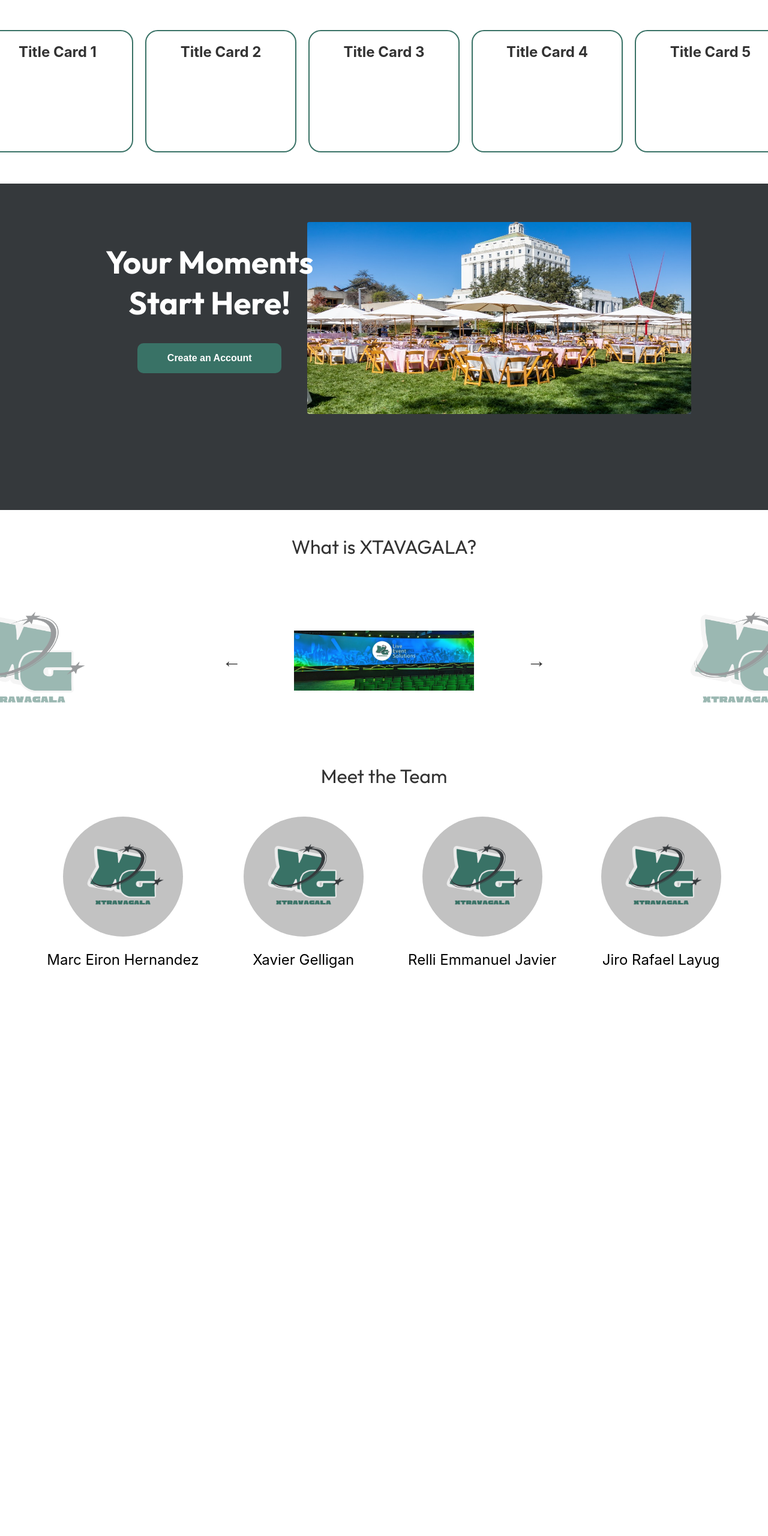
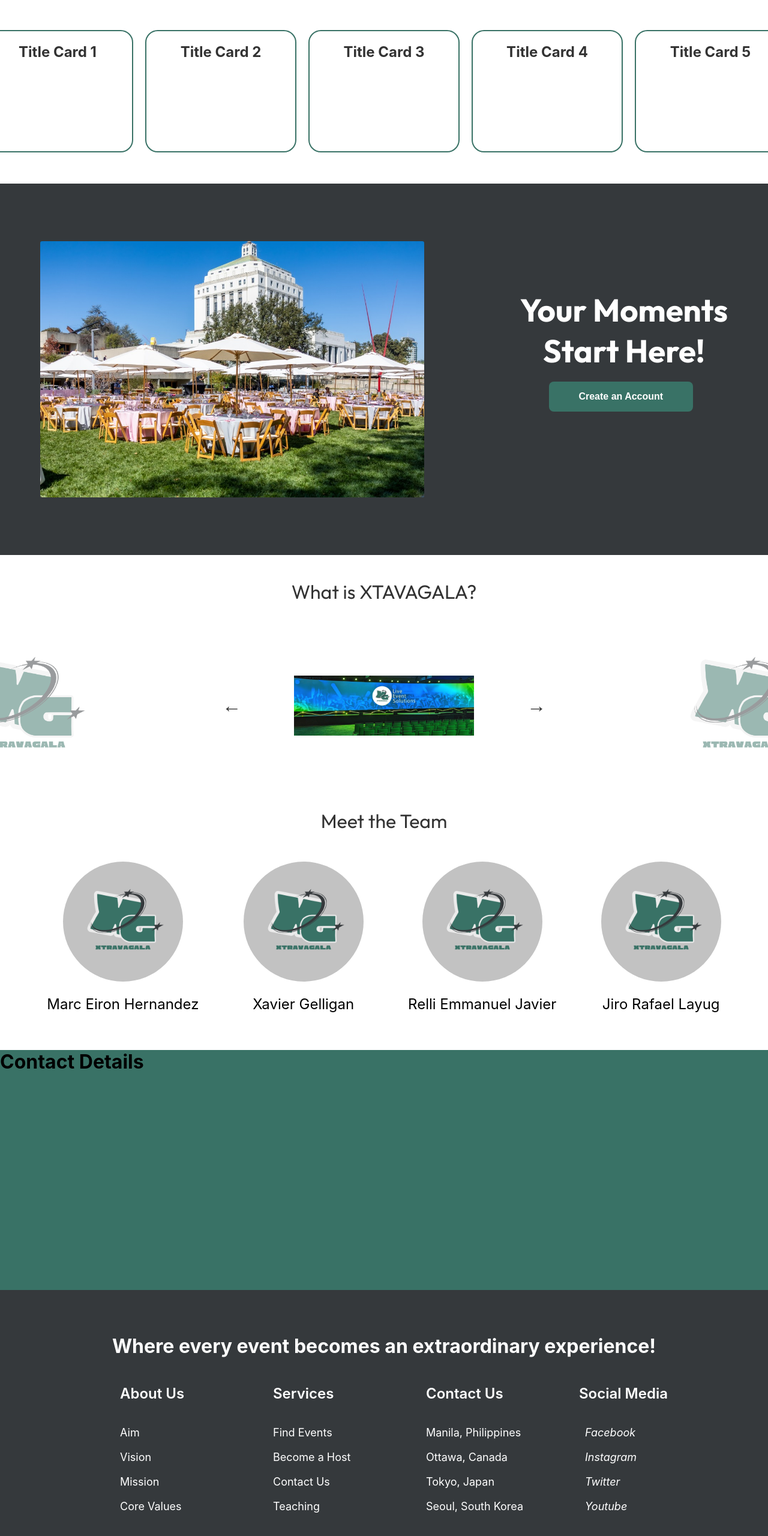
Before and after one commit to jiro1106/final-project-group-2-webdevt, a React (Create React App) app in the folder final-project/: page / in a window 1280 px wide. Shown: the part 642-3202 px from the top of the page at 60% size. Before the commit the page ends 2296 px from the top, so only its background shows below. Built offline with nearby package versions, Linux system fonts and the light colour scheme; a web font is replaced by a local one.

Commit message:
created the contact, footer and fixed the responsiveness of AccShortcut

```diff
--- a/final-project/package.json
+++ b/final-project/package.json
@@ -10,6 +10,7 @@
     "react-dom": "^18.3.1",
     "react-router-dom": "^6.28.0",
     "react-scripts": "5.0.1",
+    "styled-components": "^6.1.13",
     "web-vitals": "^2.1.4"
   },
   "scripts": {
--- a/final-project/src/App.js
+++ b/final-project/src/App.js
@@ -2,6 +2,8 @@ import { Navbar } from './components/Navbar';
 import {TitleCard} from './components/TitleCard';
 import {AccShortcut} from './components/AccShortcut';
 import About from './components/About';
+import {Contact} from './components/Contact';
+import Footer from './components/Footer';
 import './App.css';
 import homepage from './assets/homepage.png';
 
@@ -26,7 +28,10 @@ function App() {
           <About />
         </div>
         <div className="container4">
-
+          <Contact />
+        </div>
+        <div className="container5">
+          <Footer />
         </div>
       </div>
   );
--- /dev/null
+++ b/final-project/src/components/Contact.js
@@ -0,0 +1,11 @@
+import React from 'react'
+import "../css/Contact.css"
+
+
+export const Contact = () => {
+  return (
+    <div className="container-contact">
+        <h1 className="contact-h1">Contact Details</h1>
+    </div>
+  )
+}
--- /dev/null
+++ b/final-project/src/components/Footer.js
@@ -0,0 +1,125 @@
+// Filename - components/Footer.js
+
+import React from "react";
+import {
+    Box,
+    FooterContainer,
+    Row,
+    Column,
+    FooterLink,
+    Heading,
+} from "./FooterStyles";
+
+const Footer = () => {
+    return (
+        <Box>
+            <h1
+                style={{
+                    color: "white",
+                    fontWeight:700,
+                    textAlign: "center",
+                    marginTop: "10px",
+                }}
+            >
+                Where every event becomes an extraordinary experience!
+            </h1>
+            <FooterContainer>
+                <Row>
+                    <Column>
+                        <Heading>About Us</Heading>
+                        <FooterLink href="#">
+                            Aim
+                        </FooterLink>
+                        <FooterLink href="#">
+                            Vision
+                        </FooterLink>
+                        <FooterLink href="#">
+                            Mission
+                        </FooterLink>
+                        <FooterLink href="#">
+                            Core Values
+                        </FooterLink>
+                    </Column>
+                    <Column>
+                        <Heading>Services</Heading>
+                        <FooterLink href="#">
+                            Find Events
+                        </FooterLink>
+                        <FooterLink href="#">
+                            Become a Host
+                        </FooterLink>
+                        <FooterLink href="#">
+                            Contact Us
+                        </FooterLink>
+                        <FooterLink href="#">
+                            Teaching
+                        </FooterLink>
+                    </Column>
+                    <Column>
+                        <Heading>Contact Us</Heading>
+                        <FooterLink href="#">
+                            Manila, Philippines
+                        </FooterLink>
+                        <FooterLink href="#">
+                            Ottawa, Canada
+                        </FooterLink>
+                        <FooterLink href="#">
+                            Tokyo, Japan
+                        </FooterLink>
+                        <FooterLink href="#">
+                            Seoul, South Korea
+                        </FooterLink>
+                    </Column>
+                    <Column>
+                        <Heading>Social Media</Heading>
+                        <FooterLink href="#">
+                            <i className="fab fa-facebook-f">
+                                <span
+                                    style={{
+                                        marginLeft: "10px",
+                                    }}
+                                >
+                                    Facebook
+                                </span>
+                            </i>
+                        </FooterLink>
+                        <FooterLink href="#">
+                            <i className="fab fa-instagram">
+                                <span
+                                    style={{
+                                        marginLeft: "10px",
+                                    }}
+                                >
+                                    Instagram
+                                </span>
+                            </i>
+                        </FooterLink>
+                        <FooterLink href="#">
+                            <i className="fab fa-twitter">
+                                <span
+                                    style={{
+                                        marginLeft: "10px",
+                                    }}
+                                >
+                                    Twitter
+                                </span>
+                            </i>
+                        </FooterLink>
+                        <FooterLink href="#">
+                            <i className="fab fa-youtube">
+                                <span
+                                    style={{
+                                        marginLeft: "10px",
+                                    }}
+                                >
+                                    Youtube
+                                </span>
+                            </i>
+                        </FooterLink>
+                    </Column>
+                </Row>
+            </FooterContainer>
+        </Box>
+    );
+};
+export default Footer;
--- /dev/null
+++ b/final-project/src/components/FooterStyles.js
@@ -0,0 +1,67 @@
+// components/FooterStyles.js
+
+import styled from "styled-components";
+
+export const Box = styled.div`
+    padding: 5% 2.5%;
+    background: #35393c;
+    // position: absolute;
+    bottom: 0;
+    width: 95%;
+
+    @media (max-width: 1000px) {
+        // padding: 70px 30px;
+    }
+`;
+
+export const FooterContainer = styled.div`
+    display: flex;
+    flex-direction: column;
+    justify-content: center;
+    max-width: 1000px;
+    margin: 0 auto;
+    /* background: red; */
+`;
+
+export const Column = styled.div`
+    display: flex;
+    flex-direction: column;
+    text-align: left;
+    margin-left: 60px;
+`;
+
+export const Row = styled.div`
+    display: grid;
+    grid-template-columns: repeat(
+        auto-fill,
+        minmax(185px, 1fr)
+    );
+    grid-gap: 20px;
+
+    @media (max-width: 1000px) {
+        grid-template-columns: repeat(
+            auto-fill,
+            minmax(200px, 1fr)
+        );
+    }
+`;
+
+export const FooterLink = styled.a`
+    color: #fff;
+    margin-bottom: 20px;
+    font-size: 18px;
+    font-weight:400;
+    text-decoration: none;
+
+    &:hover {
+        color: #42858c;
+        transition: 200ms ease-in;
+    }
+`;
+
+export const Heading = styled.p`
+    font-size: 24px;
+    color: #fff;
+    margin-bottom: 40px;
+    font-weight: 600;
+`;
--- a/final-project/src/css/AccShortcut.css
+++ b/final-project/src/css/AccShortcut.css
@@ -1,50 +1,106 @@
-.accShortcut-container{
-    margin-top:2rem;
-    background:#35393c;
-    height:68vh;
+.accShortcut-container {
+  margin-top: 2rem;
+  background: #35393c;
+  height: auto; /* Changed to auto for better adaptability */
+  min-height: 60vh; /* Ensures the container doesn't shrink on smaller screens */
+  display: flex;
+  flex-wrap: wrap; /* Allows wrapping for smaller screens */
+  justify-content: center; /* Centers items */
+  position: relative;
+  padding: 2rem; /* Adds inner spacing */
+}
+
+.accShortcut-items {
+  text-align: center;
+  margin-left: 2rem;
+  margin-top: 8rem;
+  position: relative; /* Changed to relative for better layout control */
+  z-index: 1; /* Ensures it appears on top of the image */
+}
+
+.accShortcut-text {
+  color: white;
+  font-family: "Outfit", serif;
+}
+
+.accShortcut-h1 {
+  font-size: 3.3rem;
+  line-height: 2rem;
+}
+
+.accShortcut-logo {
+  width: 100%; /* Ensures responsiveness */
+  max-width: 40rem; /* Keeps the image at a reasonable max size */
+  height: auto; /* Maintains aspect ratio */
+  margin-top: 4rem;
+  margin-bottom: 4rem;
+  margin-right: 8rem;
+  border-radius: 0.2rem;
+}
+
+a{
+  text-decoration: none;
+}
+
+.btn-createAcc {
+  display: flex; /* Flexbox for alignment */
+  align-items: center; /* Vertically center the text */
+  justify-content: center; /* Horizontally center the text */
+  text-align: center;
+  border: none;
+  background-color: #397266;
+  width: 15rem;
+  padding: 1rem;
+  font-size: 1rem;
+  color: white;
+  margin-top: 1rem;
+  margin-left:3rem;
+  text-align: center; /* Ensure multi-line text is centered */
+  cursor: pointer;
+  border-radius: 0.5rem; /* Optional: Smooth edges */
+}
 
 
-  }
-.accShortcut-items{
-    position: absolute;
-    text-align: center;
-    margin-left:11rem;
-    margin-top:5rem;
-
-}
-.accShortcut-text{
-    color:white;
-    font-family: "Outfit", serif;
-
-
+.btn-createAcc:hover {
+  background-color: #2f5d54;
 }
 
-.accShortcut-h1{
-    font-size: 3.3rem;
-    line-height:2rem;
+/* Media Queries for Responsiveness */
+@media (max-width: 1024px) {
+  .accShortcut-items {
+    margin-left: 5rem; /* Adjust left margin for medium screens */
+    margin-top: 3rem; /* Reduce top margin */
+  }
+
+  .accShortcut-logo {
+    max-width: 35rem; /* Reduce image size for medium screens */
+    margin-right: 5rem;
+  }
 }
 
-  .accShortcut-logo{
-    display:flex;
-    width:100%;
-    max-width: 100%;
-    width:40rem;
-    height:20rem;
-    float:right;
-    margin-top:4rem;
-    margin-bottom:3rem;
-    margin-right:8rem;
-    border-radius: 0.2rem;
+@media (max-width: 767px) {
+  .accShortcut-container {
+    flex-direction: column; /* Stack items vertically */
+    align-items: center; /* Center items on smaller screens */
+    padding: 1rem; /* Reduce padding */
   }
 
-.btn-createAcc{
-    border:none;
-    background-color: #397266;
-    width:15rem;
-    padding: 1rem;
-    font-size:1rem;
-    justify-content: center;
-    color:white;
-    margin-top:1rem;
+  .accShortcut-items {
+    margin-left: 0; /* Center items on mobile */
+    margin-top: 2rem; /* Reduce top margin */
+  }
 
+  .accShortcut-logo {
+    max-width: 90%; /* Allow image to shrink dynamically */
+    margin-right: 0;
+  }
+
+  .accShortcut-h1 {
+    font-size: 2.5rem; /* Reduce text size for smaller screens */
+  }
+
+  .btn-createAcc {
+    width: 12rem; /* Reduce button size */
+    font-size: 0.9rem; /* Adjust font size */
+  }
 }
--- /dev/null
+++ b/final-project/src/css/Contact.css
@@ -0,0 +1,6 @@
+.container-contact{
+    width:100%;
+    height:auto;
+    min-height:50vh;
+    background: #397266;
+}
```
Also changed, not shown: 1 other file (tests, documents, lock files or other folders).
